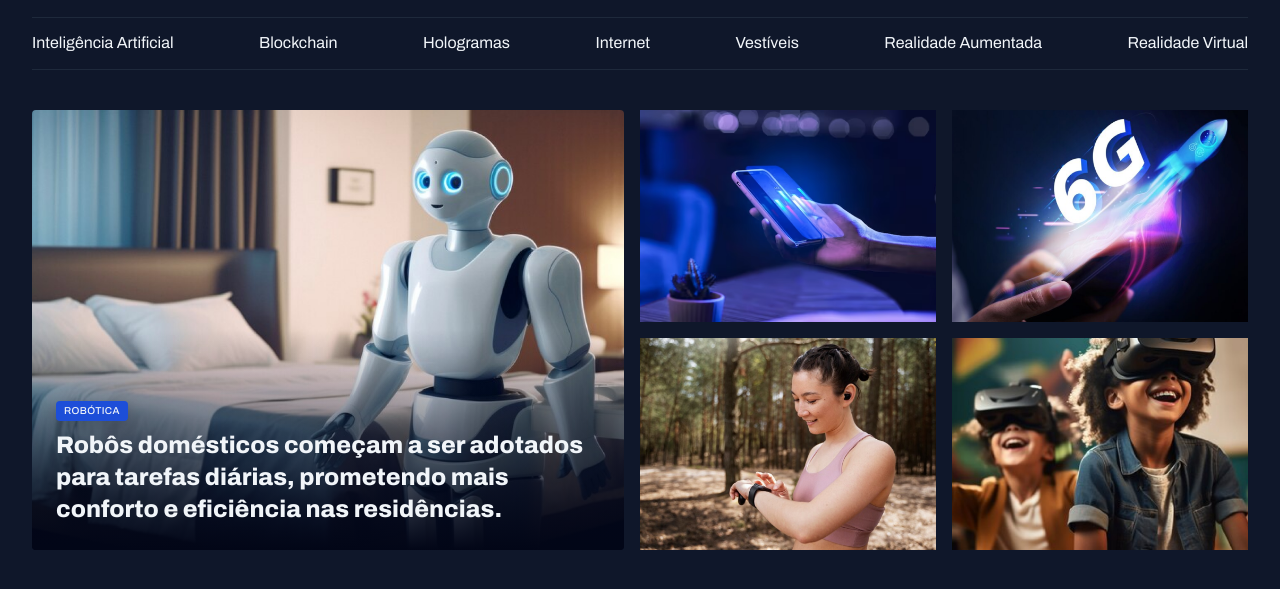
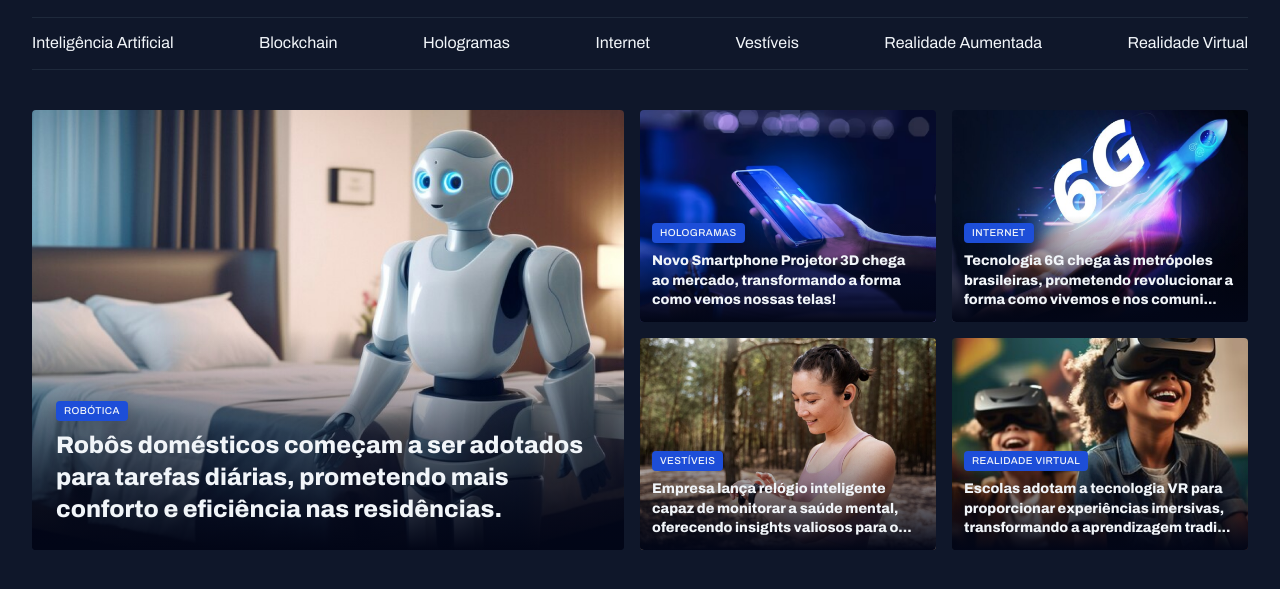
Before and after one commit to RafafCabral/News, a plain HTML site: page index.html in a window 1280 px wide. Shown: the part 45-634 px from the top of the page. Drawn offline with Linux system fonts and the light colour scheme.

Commit message:
finalazing section featured

```diff
--- a/index.html
+++ b/index.html
@@ -47,21 +47,41 @@
         </figcaption>
       </figure>
       <div class="grid grid-cols-2 gap-16">
-        <div>
+        <figure class="card">
           <img src="assets/Image 02.png" alt="">
-        </div>
 
-        <div>
-          <img src="assets/Image 03.png" alt="">
-        </div>
+          <figcaption>
+            <span class="content-tag">Hologramas</span>
+            <h2 class="text-lg">Novo Smartphone Projetor 3D chega ao mercado, transformando a forma como vemos nossas telas!</h2>
+          </figcaption>
+        </figure>
 
-        <div>
+        <figure class="card">
+          <img src="assets/Image 03.png" alt="Tecnologia 6G chega às metrópoles brasileiras, prometendo revolucionar a forma como vivemos e nos comunicamos.">
+
+          <figcaption>
+            <span class="content-tag">Internet</span>
+            <h2 class="text-lg">Tecnologia 6G chega às metrópoles brasileiras, prometendo revolucionar a forma como vivemos e nos comuni...</h2>
+          </figcaption>
+        </figure>
+
+        <figure class="card">
           <img src="assets/Image 04.png" alt="">
-        </div>
 
-        <div>
+          <figcaption>
+            <span class="content-tag">Vestíveis</span>
+            <h2 class="text-lg">Empresa lança relógio inteligente capaz de monitorar a saúde mental, oferecendo insights valiosos para o...</h2>
+          </figcaption>
+        </figure>
+
+        <figure class="card">
           <img src="assets/Image 05.png" alt="">
-        </div>
+
+          <figcaption>
+            <span class="content-tag">Realidade Virtual</span>
+            <h2 class="text-lg">Escolas adotam a tecnologia VR para proporcionar experiências imersivas, transformando a aprendizagem tradi...</h2>
+          </figcaption>
+        </figure>
       </div>
     </section>
   </main>
--- a/styles/sections.css
+++ b/styles/sections.css
@@ -25,6 +25,10 @@
       bottom: 0;
       padding: 24px;
 
+      &:has(.text-lg){
+        padding: 12px;
+      }
+
       h2{
         margin-top: 8px;
       }
```
